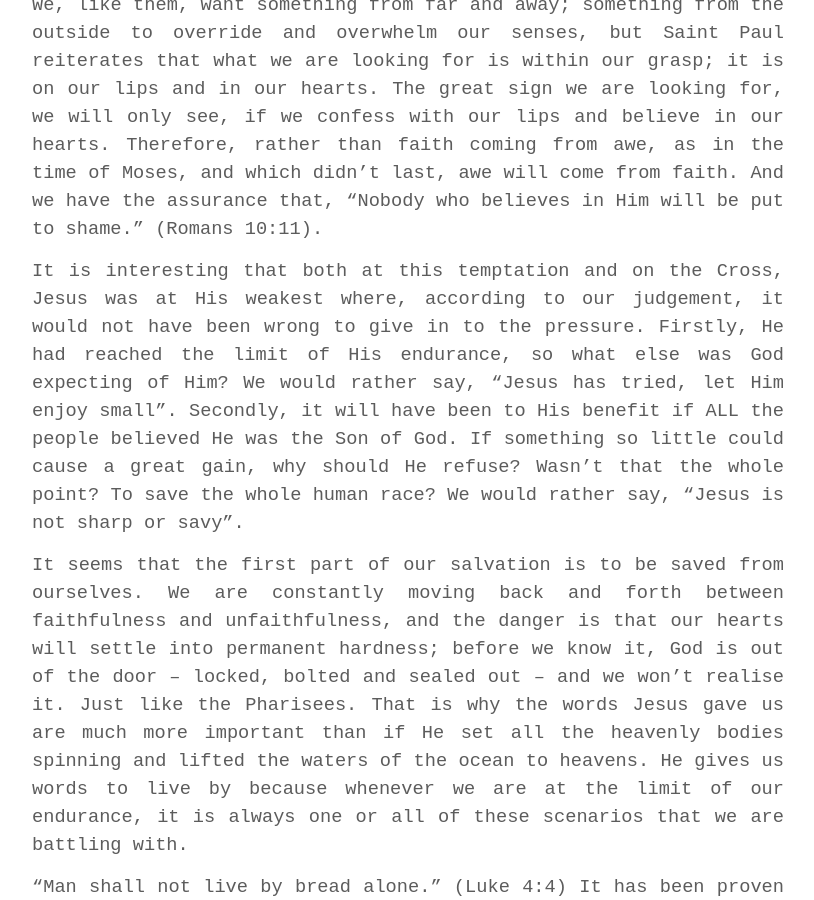
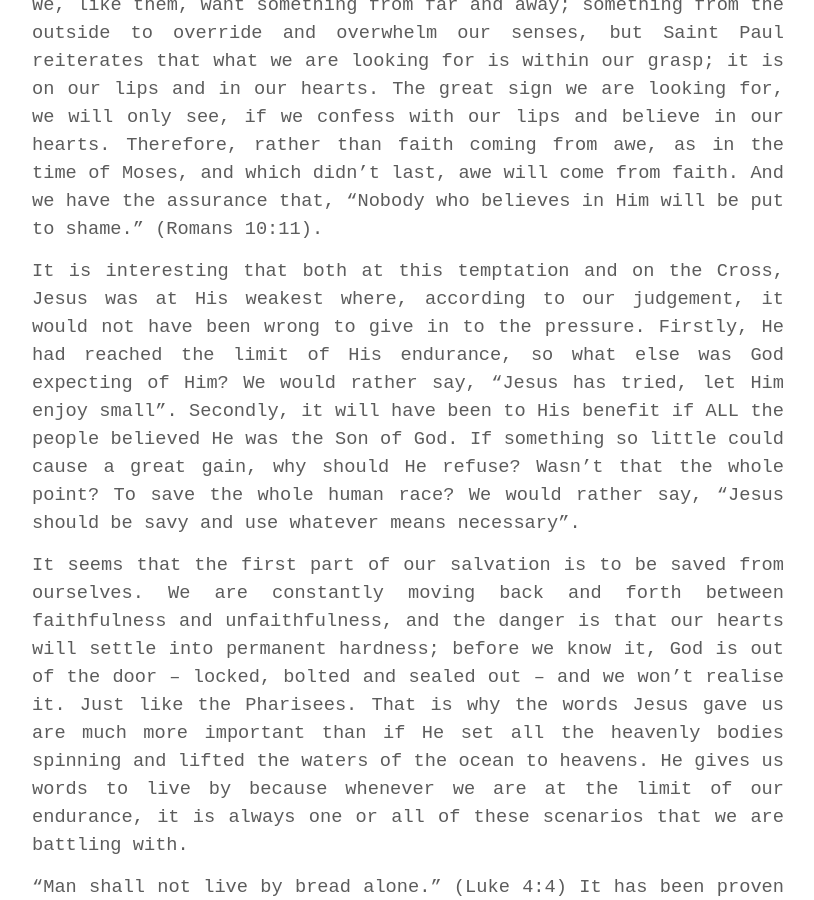
Before and after one commit to soulatcrossroad/dawnscribbler.github.io, a Jekyll site: the page built from _posts/2019-03-10-if-you-are-the-son-of-God.md, in a window 1280 px wide and 900 px high, scrolled down 1506 px. Shown: the whole window, without its empty margins (232-1046 px from the left). Built offline with Jekyll 4.4.1, drawn with Linux system fonts in a browser that asks for light colours; some web fonts are replaced.

Commit message:
Update 2019-03-10-if-you-are-the-son-of-God.md

```diff
--- a/_posts/2019-03-10-if-you-are-the-son-of-God.md
+++ b/_posts/2019-03-10-if-you-are-the-son-of-God.md
@@ -24,7 +24,7 @@ We are usually faithful to God, some of the time. We seek and follow His will wh
 
 We, like them, want something from far and away; something from the outside to override and overwhelm our senses, but Saint Paul reiterates that what we are looking for is within our grasp; it is on our lips and in our hearts. The great sign we are looking for, we will only see, if we confess with our lips and believe in our hearts. Therefore, rather than faith coming from awe, as in the time of Moses, and which didn’t last, awe will come from faith. And we have the assurance that, “Nobody who believes in Him will be put to shame.” (Romans 10:11).
 
-It is interesting that both at this temptation and on the Cross, Jesus was at His weakest where, according to our judgement, it would not have been wrong to give in to the pressure. Firstly, He had reached the limit of His endurance, so what else was God expecting of Him? We would rather say, “Jesus has tried, let Him enjoy small”.  Secondly, it will have been to His benefit if ALL the people believed He was the Son of God. If something so little could cause a great gain, why should He refuse? Wasn’t that the whole point? To save the whole human race? We would rather say, “Jesus is not sharp or savy".
+It is interesting that both at this temptation and on the Cross, Jesus was at His weakest where, according to our judgement, it would not have been wrong to give in to the pressure. Firstly, He had reached the limit of His endurance, so what else was God expecting of Him? We would rather say, “Jesus has tried, let Him enjoy small”.  Secondly, it will have been to His benefit if ALL the people believed He was the Son of God. If something so little could cause a great gain, why should He refuse? Wasn’t that the whole point? To save the whole human race? We would rather say, “Jesus should be savy and use whatever means necessary".
 
 It seems that the first part of our salvation is to be saved from ourselves. We are constantly moving back and forth between faithfulness and unfaithfulness, and the danger is that our hearts will settle into permanent hardness; before we know it, God is out of the door – locked, bolted and sealed out – and we won’t realise it. Just like the Pharisees. That is why the words Jesus gave us are much more important than if He set all the heavenly bodies spinning and lifted the waters of the ocean to heavens. He gives us words to live by because whenever we are at the limit of our endurance, it is always one or all of these scenarios that we are battling with.
 
```
